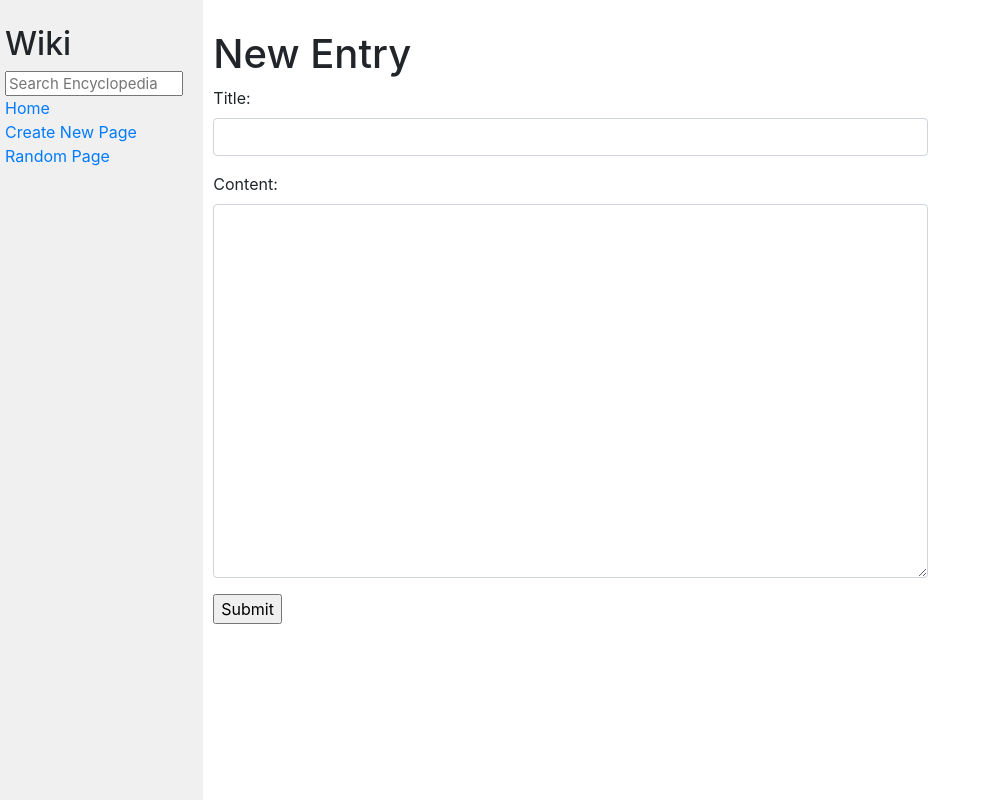
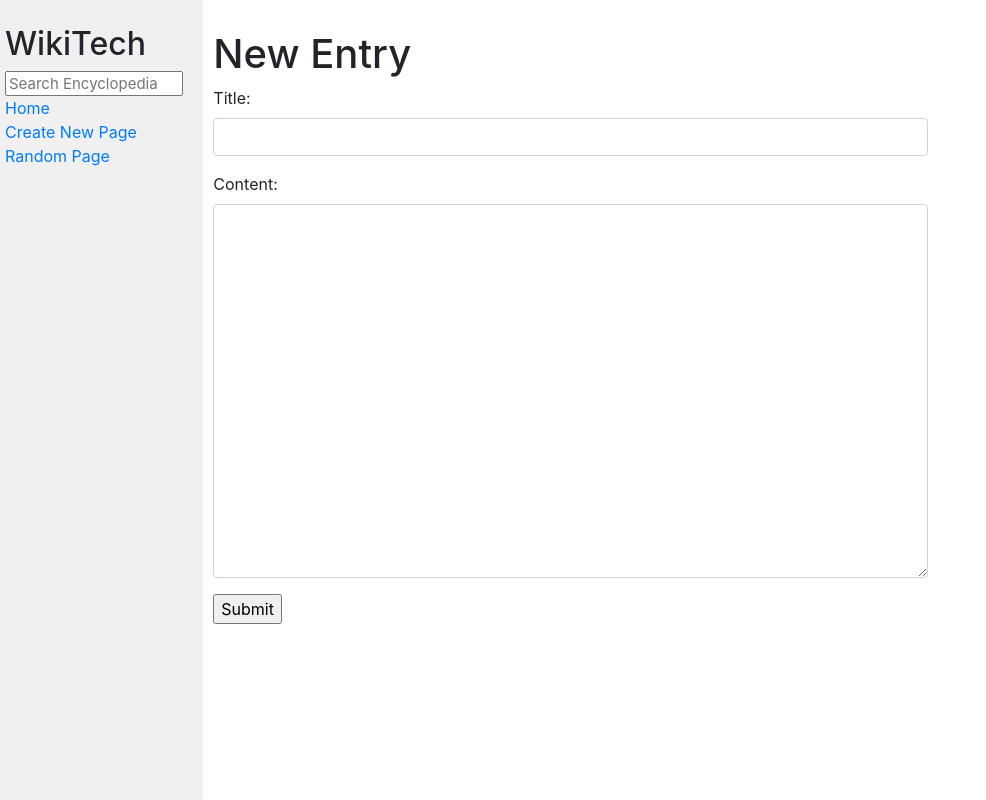
Before and after one commit to amaanjaved1/Wikipedia, a Django app: page /add in a window 1280 px wide. Shown: the whole page, without its empty margins (0-986 px from the left). Run offline with Django 3.2, Linux system fonts and the light colour scheme; some libraries are stand-ins or nearby versions.

Commit message:
Update layout.html

```diff
--- a/wiki/encyclopedia/templates/encyclopedia/layout.html
+++ b/wiki/encyclopedia/templates/encyclopedia/layout.html
@@ -11,7 +11,7 @@
     <body>
         <div class="row">
             <div class="sidebar col-lg-2 col-md-3">
-                <h2>Wiki</h2>
+                <h2>WikiTech</h2>
                 <form action="{% url 'search' %}" method="GET">
                     <input class="search" type="text" name="q" placeholder="Search Encyclopedia">
                 </form>
```
